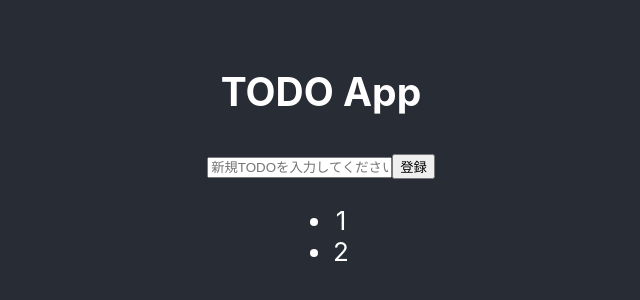
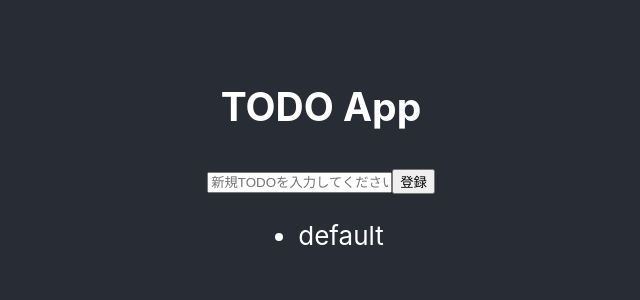
Before and after one commit to iwasawa15/react_todo, a React (Create React App) app: page / in a window 1280 px wide. Shown: the part 236-536 px from the top of the page, without its empty margins (319-959 px from the left). Built offline with nearby package versions, Linux system fonts and the light colour scheme.

Commit message:
stateの追加

```diff
--- a/src/App.tsx
+++ b/src/App.tsx
@@ -1,4 +1,4 @@
-import React from 'react';
+import React, { useState } from 'react';
 import logo from './logo.svg';
 import './App.css';
 import TodoList from './TodoList';
@@ -6,10 +6,9 @@ import TodoItem from './TodoItem';
 import TodoInput from './TodoInput';
 
 const App: React.FC = () => {
-  const tasks = [
-    { name: "1", id: 0 },
-    { name: "2", id: 1 },
-  ]
+  const [tasks, setTasks] = useState([
+    { name: "default", id: 0 },
+  ]);
 
   return (
     <div className="App">
```
